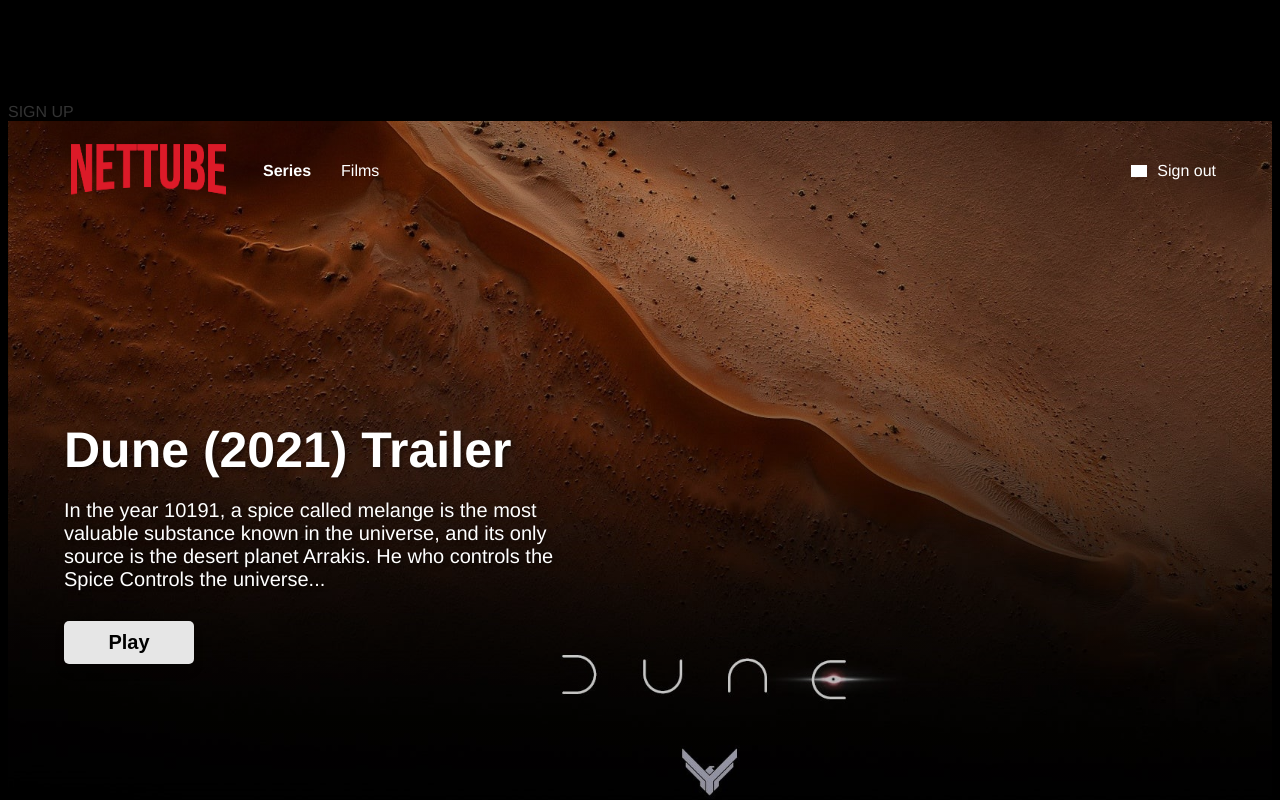
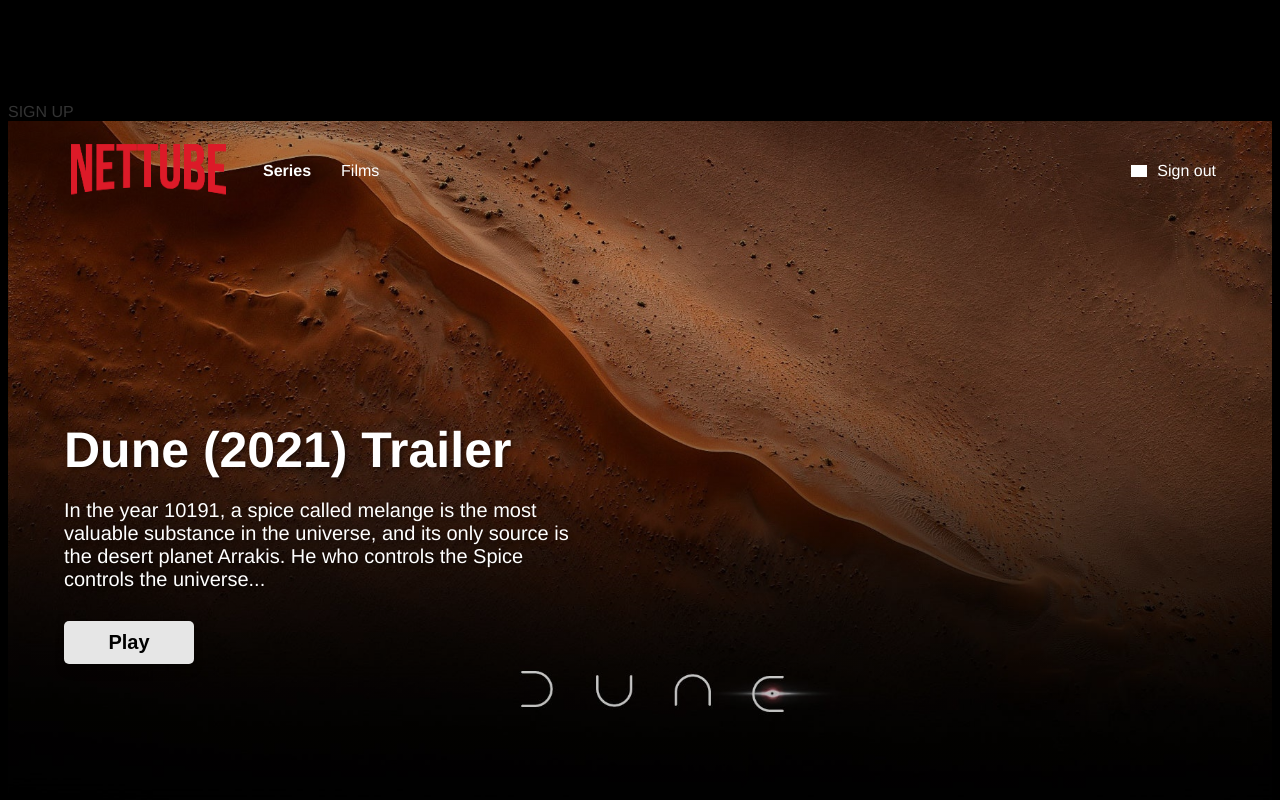
Before and after one commit to MrTesau/netube, a React (Create React App) app: page / in a window 1280 px wide. Shown: the part 4880-5680 px from the top of the page. Built offline with nearby package versions, Linux system fonts and the light colour scheme; grey boxes are pictures that could not be loaded.

Commit message:
cover img update

```diff
--- a/src/containers/browse.js
+++ b/src/containers/browse.js
@@ -10,7 +10,7 @@
   const [searchTerm, setSearchTerm] = useState("");
   const [slideRows, setSlideRows] = useState([]);
   return (
-    <Header src={"dune1"}>
+    <Header src={"dune"}>
       <Header.Frame>
         <Header.Group>
           <Header.Logo to={ROUTES.HOME} src={logo} alt="Netflix" />
@@ -43,8 +43,8 @@
         <Header.FeatureCallOut>Dune (2021) Trailer</Header.FeatureCallOut>
         <Header.Text>
           In the year 10191, a spice called melange is the most valuable
-          substance known in the universe, and its only source is the desert
-          planet Arrakis. He who controls the Spice Controls the universe...
+          substance in the universe, and its only source is the desert planet
+          Arrakis. He who controls the Spice controls the universe...
         </Header.Text>
         <Header.PlayButton>Play</Header.PlayButton>
       </Header.Feature>
```
Also changed, not shown: public/images/misc/dune.jpg, 1 other file (tests, documents, lock files or other folders).
